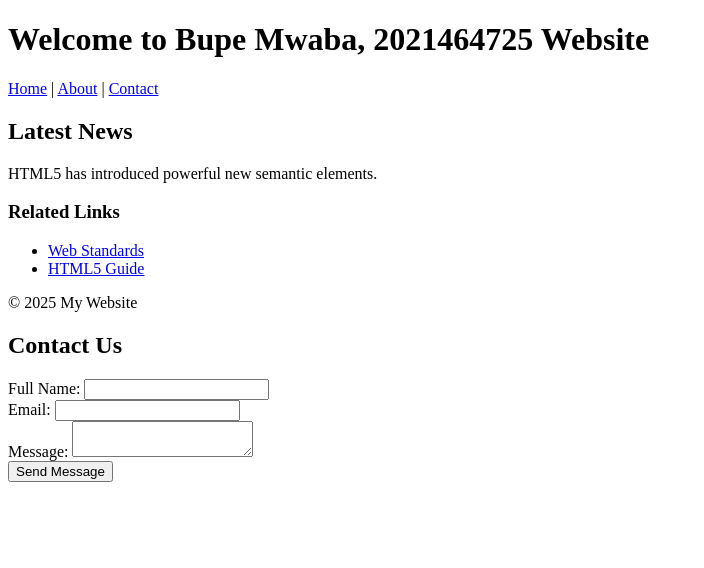
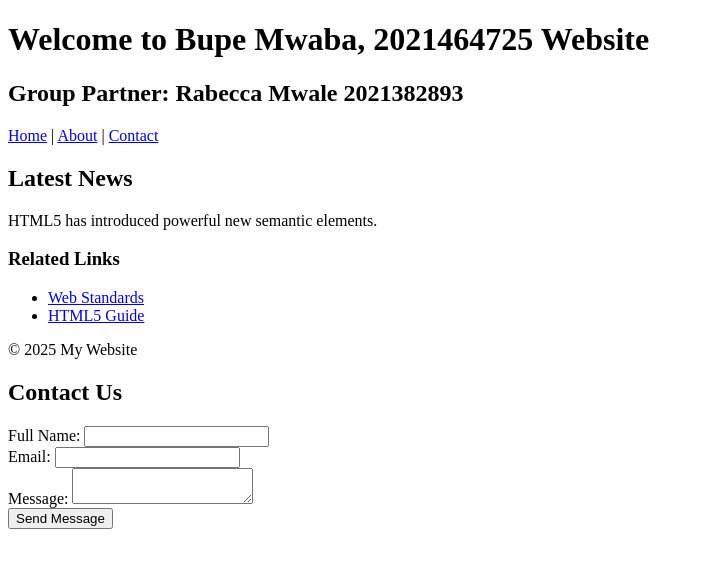
Before and after one commit to BupeM/lab2-html, a plain HTML site: page index.html in a window 1280 px wide. Shown: the whole page, without its empty margins (0-704 px from the left). Drawn offline with Linux system fonts and the light colour scheme.

Commit message:
Added my name ans computer number

```diff
--- a/index.html
+++ b/index.html
@@ -8,6 +8,7 @@
 <body>
    <header>
       <h1>Welcome to Bupe Mwaba, 2021464725 Website</h1>
+      <h2>Group Partner: Rabecca Mwale 2021382893</h2>
       <nav>
          <a href="#">Home</a> |
          <a href="#">About</a> |
```
